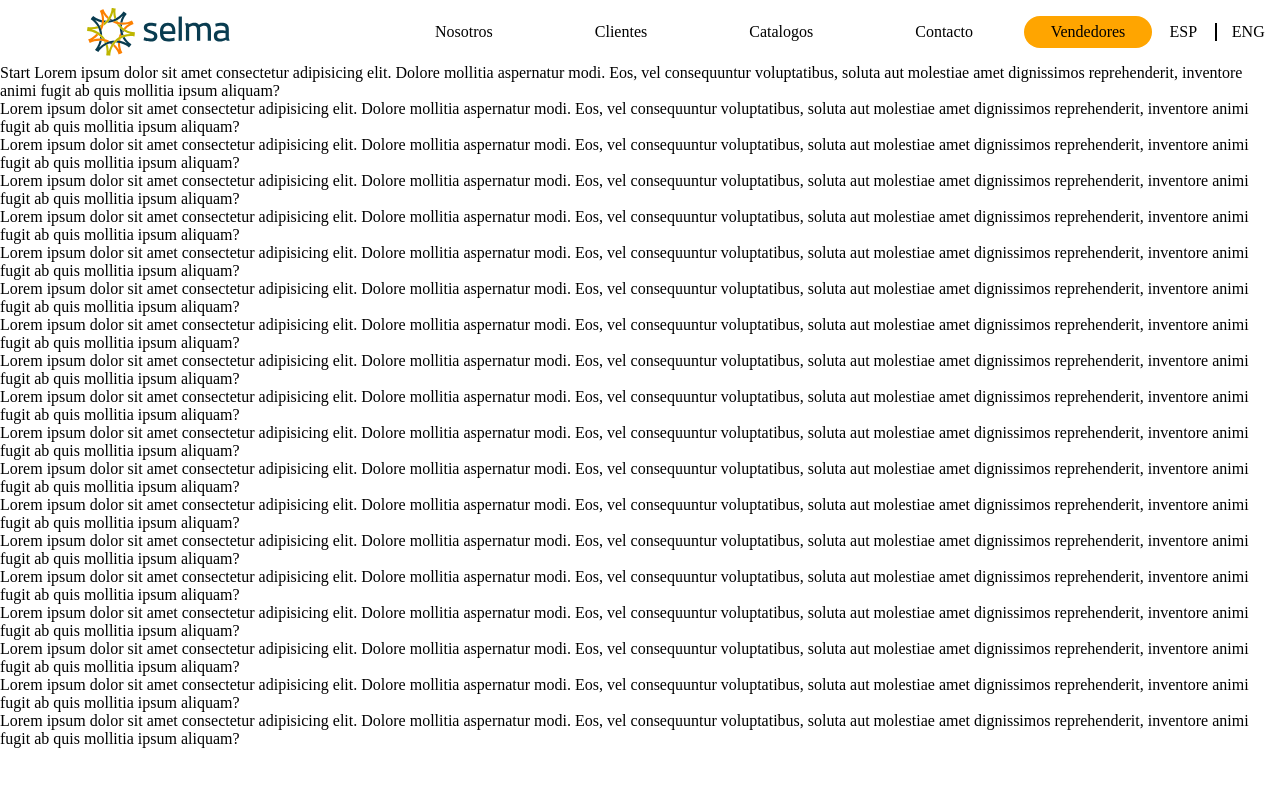
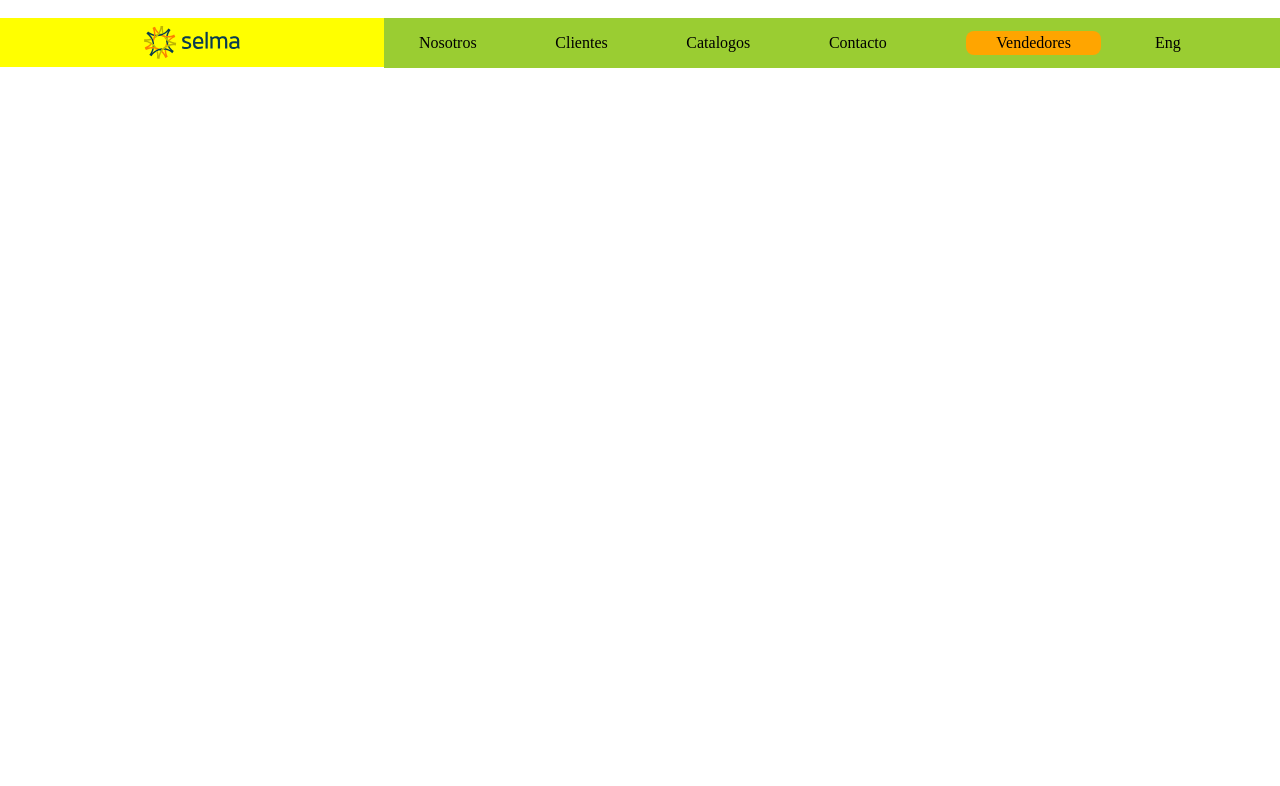
Before and after one commit to jaimeAlberto770430/selma, a plain HTML site: page index.html in a window 1280 px wide. Drawn offline with Linux system fonts and the light colour scheme.

Commit message:
Add files via upload

```diff
--- /dev/null
+++ b/css/lgStyle.css
@@ -0,0 +1,90 @@
+@media (min-width: 800px) {
+    * {
+        margin: 0;
+        padding: 0;
+        box-sizing: border-box;
+        color: black;
+    }
+    body {
+        font-size: 16px;
+        padding: 5em 0 0 0;
+        box-sizing: border-box;
+    }
+    .header {
+        position: fixed;
+        top: 1em;
+        width: 100%;
+        background: rgba(255, 255, 255, 01);
+        padding: 0.1em 0;
+        text-decoration: none;
+        display: flex;
+        flex-direction: row;
+        justify-content: space-between;
+        align-items: center;
+    }
+    div>a {
+        text-decoration: none;
+    }
+    .frm11 {
+        width: 30%;
+        display: flex;
+        flex-direction: row;
+        justify-content: center;
+        align-items: center;
+        padding: 0.5em 3em;
+    }
+    .frm11 img {
+        width: 6em;
+    }
+    .frm12 {
+        width: 70%;
+        display: flex;
+        flex-direction: row;
+        justify-content: space-between;
+    }
+    .frm121 {
+        width: 60%;
+        padding: 0 3%;
+        display: flex;
+        justify-content: space-between;
+        align-items: center;
+    }
+    .frm122 {
+        width: 40%;
+        padding: 0 5%;
+        display: flex;
+        flex-direction: row;
+        justify-content: space-around;
+        align-items: center;
+    }
+    .frm1221 {
+        width: 50%;
+        height: 1.5em;
+        font-size: 1em;
+        background: orange;
+        display: flex;
+        justify-content: center;
+        align-items: center;
+        border-radius: 0.5em;
+    }
+    .frm1222 {
+        width: 50%;
+        display: flex;
+        justify-content: center;
+        align-items: center;
+    }
+    .frm13 {
+        display: none;
+        position: relative;
+        top: 0%;
+        left: 0%;
+        width: 50%;
+    }
+    .frm13>img {}
+    .eng {
+        display: none;
+    }
+    .esp {
+        padding: 0.5em;
+    }
+}
--- /dev/null
+++ b/css/mdStyle.css
@@ -0,0 +1,90 @@
+@media (min-width: 600px) {
+    * {
+        margin: 0;
+        padding: 0;
+        box-sizing: border-box;
+        color: black;
+    }
+    body {
+        font-size: 16px;
+        padding: 5em 0 0 0;
+        box-sizing: border-box;
+    }
+    .header {
+        position: fixed;
+        top: 1em;
+        width: 100%;
+        background: rgba(255, 255, 255, 01);
+        padding: 0.1em 0;
+        text-decoration: none;
+        display: flex;
+        flex-direction: column;
+        justify-content: space-between;
+        align-items: center;
+    }
+    div>a {
+        text-decoration: none;
+    }
+    .frm11 {
+        width: 100%;
+        display: flex;
+        justify-content: center;
+        align-items: center;
+        padding: 0.5em 3em;
+    }
+    .frm11 img {
+        width: 12em;
+    }
+    .frm12 {
+        width: 100%;
+        display: flex;
+        flex-direction: row;
+        justify-content: space-between;
+    }
+    .frm121 {
+        width: 60%;
+        padding: 0 3%;
+        display: flex;
+        flex-direction: row;
+        justify-content: space-between;
+        align-items: center;
+    }
+    .frm122 {
+        width: 40%;
+        padding: 0.5em 0.5em;
+        display: flex;
+        flex-direction: row;
+        justify-content: space-around;
+        align-items: center;
+    }
+    .frm1221 {
+        width: 50%;
+        height: 1.5em;
+        padding: 0.5em;
+        font-size: 0.8em;
+        background: orange;
+        display: flex;
+        border-radius: 0.5em;
+    }
+    .frm1222 {
+        width: 50%;
+        padding: 0.5em;
+        display: flex;
+    }
+    .frm13 {
+        display: none;
+        justify-content: flex-end;
+        position: absolute;
+        top: 2%;
+        right: 2%;
+    }
+    .frm13>img {
+        width: 3em;
+    }
+    .eng {
+        display: none;
+    }
+    .esp {
+        padding: 0.5em;
+    }
+}
--- /dev/null
+++ b/css/smStyle.css
@@ -0,0 +1,99 @@
+@media (min-width: 400px) {
+    * {
+        margin: 0;
+        padding: 0;
+        box-sizing: border-box;
+        color: black;
+    }
+    body {
+        font-size: 16px;
+        padding: 5em 0 0 0;
+        box-sizing: border-box;
+    }
+    .header {
+        position: fixed;
+        top: 1em;
+        width: 100%;
+        background: rgba(255, 255, 255, 01);
+        padding: 0.1em 0;
+        text-decoration: none;
+        display: flex;
+        flex-direction: column;
+        justify-content: space-between;
+        align-items: flex-start;
+    }
+    div>a {
+        text-decoration: none;
+    }
+    .frm11 {
+        width: 100%;
+        display: flex;
+        justify-content: center;
+        align-items: center;
+        padding: 0.5em 3em;
+        background: yellow;
+    }
+    .frm11 img {
+        width: 6em;
+    }
+    .frm12 {
+        width: 100%;
+        display: none;
+        flex-direction: column;
+        justify-content: space-between;
+        background: yellowgreen;
+    }
+    .frm121 {
+        width: 100%;
+        padding: 0 3%;
+        display: flex;
+        flex-direction: column;
+        justify-content: space-around;
+        align-items: center;
+    }
+    .frm122 {
+        width: 100%;
+        padding: 0 5%;
+        display: flex;
+        flex-direction: column;
+        justify-content: space-around;
+    }
+    .frm1221 {
+        height: 1.5em;
+        background: orange;
+        display: flex;
+        justify-content: center;
+        align-items: center;
+        border-radius: 0.5em;
+    }
+    .frm1222 {
+        padding: 0.5em;
+        display: flex;
+        justify-content: center;
+        align-items: center;
+    }
+    .frm1223 {
+        display: flex;
+        width: 30%;
+    }
+    .frm1223>img {
+        width: 50%;
+    }
+    .frm13 {
+        display: flex;
+        justify-content: flex-end;
+        position: absolute;
+        top: 2%;
+        right: 2%;
+    }
+    .frm13>img {
+        width: 3em;
+    }
+    .eng {
+        display: none;
+    }
+    .esp {}
+    .show {
+        display: flex;
+    }
+}
--- /dev/null
+++ b/css/xLgStyle.css
@@ -0,0 +1,85 @@
+@media (min-width: 1000px) {
+    * {
+        margin: 0;
+        padding: 0;
+        box-sizing: border-box;
+        color: black;
+    }
+    body {
+        font-size: 16px;
+        padding: 5em 0 0 0;
+        box-sizing: border-box;
+    }
+    .header {
+        position: fixed;
+        top: 1em;
+        width: 100%;
+        background: rgba(255, 255, 255, 01);
+        padding: 0.1em 0;
+        text-decoration: none;
+        display: flex;
+        flex-direction: row;
+        justify-content: space-between;
+        align-items: center;
+    }
+    div>a {
+        text-decoration: none;
+    }
+    .frm11 {
+        width: 30%;
+        display: flex;
+        justify-content: center;
+        align-items: center;
+        padding: 0.5em 3em;
+    }
+    .frm11 img {
+        width: 6em;
+    }
+    .frm12 {
+        width: 70%;
+        display: flex;
+        justify-content: space-between;
+    }
+    .frm121 {
+        width: 60%;
+        padding: 0 3%;
+        display: flex;
+        justify-content: space-between;
+        align-items: center;
+    }
+    .frm122 {
+        width: 40%;
+        padding: 0 5%;
+        display: flex;
+        justify-content: space-around;
+        align-items: center;
+    }
+    .frm1221 {
+        width: 50%;
+        height: 1.5em;
+        font-size: 1em;
+        background: orange;
+        display: flex;
+        justify-content: center;
+        align-items: center;
+        border-radius: 0.5em;
+    }
+    .frm1222 {
+        width: 50%;
+        display: flex;
+        justify-content: center;
+        align-items: center;
+    }
+    .frm13 {
+        display: none;
+        position: relative;
+        top: 0%;
+        left: 0%;
+        width: 50%;
+    }
+    .frm13>img {}
+    .eng {
+        display: none;
+    }
+    .esp {}
+}
--- a/index.html
+++ b/index.html
@@ -5,57 +5,54 @@
     <meta charset="UTF-8">
     <meta name="viewport" content="width=device-width, initial-scale=1.0">
     <meta http-equiv="X-UA-Compatible" content="ie=edge">
-    <title>Maquetacion base</title>
-    <link rel="stylesheet" href="css/styleXsm.css">
-    <link rel="stylesheet" href="css/styleLg.css">
+    <link rel="stylesheet" href="css/xsStyle.css">
+    <link rel="stylesheet" href="css/smStyle.css">
+    <link rel="stylesheet" href="css/mdStyle.css">
+    <link rel="stylesheet" href="css/lgStyle.css">
+    <link rel="stylesheet" href="css/xlgStyle.css">
+    <link rel="shortcut icon" href="img/favicon.ico" type="image/x-icon">
+    <title>Selma</title>
 </head>
 
 <body>
-    <div class="contenedor">
-        <header class="header">
-            <div class="logo">
-                <img src="img/selma.svg" alt="">
-            </div>
-            <div class="menu">
-                <a href="#us">Nosotros</a>
-                <a href="#clients">Clientes</a>
-                <a href="#brochures">Catalogos</a>
-                <a href="#contacto">Contacto</a>
-            </div>
-            <div class="salesMail ">
-                <a href="mailto:jaramirez@impulsoa.com ">Vendedores</a>
+    <header class="header">
+        <div class="frm11">
+            <img src="img/selma.svg" alt="" class="logo">
+        </div>
+        <div id="menu" class="frm12">
+            <div class="frm121">
+                <div class="us">
+                    <a href="#" class="esp">Nosotros</a>
+                </div>
+                <div class="client">
+                    <a href="#" class="esp">Clientes</a>
+                </div>
+                <div class="cat">
+                    <a href="#" class="esp">Catalogos</a>
+                </div>
+                <div class="contact">
+                    <a href="#" class="esp">Contacto</a>
+                </div>
             </div>
 
-            <div class="lang ">
-                <a id="esp" href="#esp ">ESP</a>
-                <a id="eng" href="#eng ">ENG</a>
+            <div class="frm122">
+                <div class="frm1221">
+                    <a href="mailto:jaramirez@impulsora.com" class="sales">Vendedores</a>
+                </div>
+                <div class="frm1222">
+                    <span class="esp">Eng</span>
+                    <span class="eng">Esp</span>
+                </div>
             </div>
-    </div>
+        </div>
+        <div id="btnMenu" class="frm13">
+            <img src="img/menu.svg" alt="">
+        </div>
     </header>
-    <p>Start Lorem ipsum dolor sit amet consectetur adipisicing elit. Dolore mollitia aspernatur modi. Eos, vel consequuntur voluptatibus, soluta aut molestiae amet dignissimos reprehenderit, inventore animi fugit ab quis mollitia ipsum aliquam?</p>
-    <p>Lorem ipsum dolor sit amet consectetur adipisicing elit. Dolore mollitia aspernatur modi. Eos, vel consequuntur voluptatibus, soluta aut molestiae amet dignissimos reprehenderit, inventore animi fugit ab quis mollitia ipsum aliquam?</p>
-    <p>Lorem ipsum dolor sit amet consectetur adipisicing elit. Dolore mollitia aspernatur modi. Eos, vel consequuntur voluptatibus, soluta aut molestiae amet dignissimos reprehenderit, inventore animi fugit ab quis mollitia ipsum aliquam?</p>
-    <p>Lorem ipsum dolor sit amet consectetur adipisicing elit. Dolore mollitia aspernatur modi. Eos, vel consequuntur voluptatibus, soluta aut molestiae amet dignissimos reprehenderit, inventore animi fugit ab quis mollitia ipsum aliquam?</p>
-    <p>Lorem ipsum dolor sit amet consectetur adipisicing elit. Dolore mollitia aspernatur modi. Eos, vel consequuntur voluptatibus, soluta aut molestiae amet dignissimos reprehenderit, inventore animi fugit ab quis mollitia ipsum aliquam?</p>
-    <p>Lorem ipsum dolor sit amet consectetur adipisicing elit. Dolore mollitia aspernatur modi. Eos, vel consequuntur voluptatibus, soluta aut molestiae amet dignissimos reprehenderit, inventore animi fugit ab quis mollitia ipsum aliquam?</p>
-    <p>Lorem ipsum dolor sit amet consectetur adipisicing elit. Dolore mollitia aspernatur modi. Eos, vel consequuntur voluptatibus, soluta aut molestiae amet dignissimos reprehenderit, inventore animi fugit ab quis mollitia ipsum aliquam?</p>
-    <p>Lorem ipsum dolor sit amet consectetur adipisicing elit. Dolore mollitia aspernatur modi. Eos, vel consequuntur voluptatibus, soluta aut molestiae amet dignissimos reprehenderit, inventore animi fugit ab quis mollitia ipsum aliquam?</p>
-    <p>Lorem ipsum dolor sit amet consectetur adipisicing elit. Dolore mollitia aspernatur modi. Eos, vel consequuntur voluptatibus, soluta aut molestiae amet dignissimos reprehenderit, inventore animi fugit ab quis mollitia ipsum aliquam?</p>
-    <p>Lorem ipsum dolor sit amet consectetur adipisicing elit. Dolore mollitia aspernatur modi. Eos, vel consequuntur voluptatibus, soluta aut molestiae amet dignissimos reprehenderit, inventore animi fugit ab quis mollitia ipsum aliquam?</p>
-    <p>Lorem ipsum dolor sit amet consectetur adipisicing elit. Dolore mollitia aspernatur modi. Eos, vel consequuntur voluptatibus, soluta aut molestiae amet dignissimos reprehenderit, inventore animi fugit ab quis mollitia ipsum aliquam?</p>
-    <p>Lorem ipsum dolor sit amet consectetur adipisicing elit. Dolore mollitia aspernatur modi. Eos, vel consequuntur voluptatibus, soluta aut molestiae amet dignissimos reprehenderit, inventore animi fugit ab quis mollitia ipsum aliquam?</p>
-    <p>Lorem ipsum dolor sit amet consectetur adipisicing elit. Dolore mollitia aspernatur modi. Eos, vel consequuntur voluptatibus, soluta aut molestiae amet dignissimos reprehenderit, inventore animi fugit ab quis mollitia ipsum aliquam?</p>
-    <p>Lorem ipsum dolor sit amet consectetur adipisicing elit. Dolore mollitia aspernatur modi. Eos, vel consequuntur voluptatibus, soluta aut molestiae amet dignissimos reprehenderit, inventore animi fugit ab quis mollitia ipsum aliquam?</p>
-    <p>Lorem ipsum dolor sit amet consectetur adipisicing elit. Dolore mollitia aspernatur modi. Eos, vel consequuntur voluptatibus, soluta aut molestiae amet dignissimos reprehenderit, inventore animi fugit ab quis mollitia ipsum aliquam?</p>
-    <p>Lorem ipsum dolor sit amet consectetur adipisicing elit. Dolore mollitia aspernatur modi. Eos, vel consequuntur voluptatibus, soluta aut molestiae amet dignissimos reprehenderit, inventore animi fugit ab quis mollitia ipsum aliquam?</p>
-    <p>Lorem ipsum dolor sit amet consectetur adipisicing elit. Dolore mollitia aspernatur modi. Eos, vel consequuntur voluptatibus, soluta aut molestiae amet dignissimos reprehenderit, inventore animi fugit ab quis mollitia ipsum aliquam?</p>
-    <p>Lorem ipsum dolor sit amet consectetur adipisicing elit. Dolore mollitia aspernatur modi. Eos, vel consequuntur voluptatibus, soluta aut molestiae amet dignissimos reprehenderit, inventore animi fugit ab quis mollitia ipsum aliquam?</p>
-    <p>Lorem ipsum dolor sit amet consectetur adipisicing elit. Dolore mollitia aspernatur modi. Eos, vel consequuntur voluptatibus, soluta aut molestiae amet dignissimos reprehenderit, inventore animi fugit ab quis mollitia ipsum aliquam?</p>
 
 
-    </div>
+    <script src="js/jquery.js"></script>
+    <script src="js/scripts.js"></script>
 </body>
-<script src="js/jquery.js"></script>
-<script src="js/scripts.js"></script>
 
 </html>
```
Also changed, not shown: css/xsStyle.css (added, +83 -0 lines), js/scripts.js (+14 -0 lines), img/favicon.ico (added), img/menu.svg (added), img/selma.png (added), img/sld02.png (added), img/sld1.png (added).
